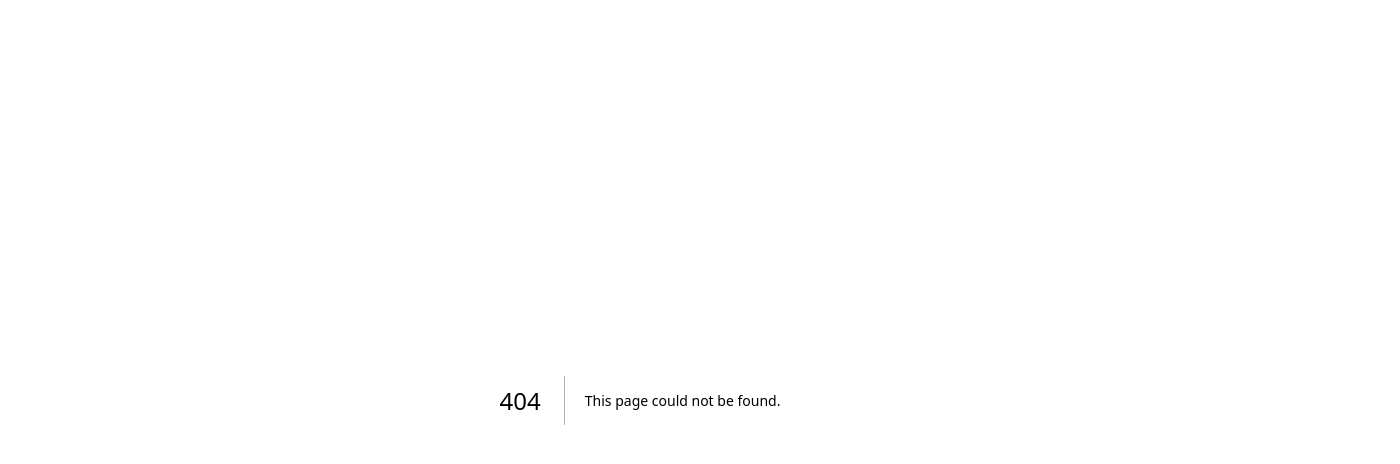
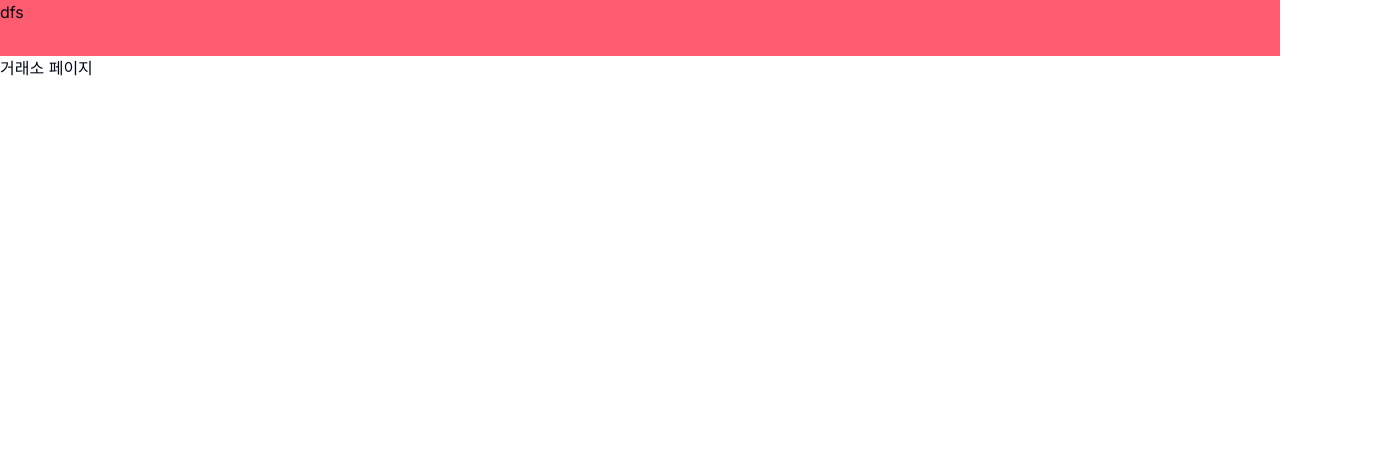
Before and after one commit to orrnrr/orrnrr-web, a Next.js app: page /exchange in a window 1280 px wide. Before the commit this address had no page. Shown: the top 464 px of the page, 1400 px wide, since content can reach past the window. Built offline with nearby package versions, Linux system fonts and the light colour scheme.

Commit message:
ui: header layout 구성

```diff
--- /dev/null
+++ b/app/exchange/page.tsx
@@ -0,0 +1,3 @@
+export default function Exchange() {
+  return <>거래소 페이지</>;
+}
--- a/app/globals.css
+++ b/app/globals.css
@@ -13,7 +13,7 @@
     --popover: 0 0% 100%;
     --popover-foreground: 222.2 84% 4.9%;
 
-    --primary: 222.2 47.4% 11.2%;
+    --primary: 353 100% 68%; /* 임시로 변경 추후 수정 */
     --primary-foreground: 210 40% 98%;
 
     --secondary: 210 40% 96.1%;
--- a/app/layout.tsx
+++ b/app/layout.tsx
@@ -1,6 +1,7 @@
 import type { Metadata } from "next";
 import { Inter } from "next/font/google";
 import "./globals.css";
+import Header from "@/components/common/header/Header";
 
 const inter = Inter({ subsets: ["latin"] });
 
@@ -16,7 +17,10 @@ export default function RootLayout({
 }>) {
   return (
     <html lang="en">
-      <body className={inter.className}>{children}</body>
+      <body className={inter.className}>
+        <Header />
+        {children}
+      </body>
     </html>
   );
 }
--- /dev/null
+++ b/components/common/header/Header.tsx
@@ -0,0 +1,7 @@
+export default function Header() {
+  return (
+    <header className="bg-primary w-full h-14">
+      <div className="w-[1400px]">dfs</div>
+    </header>
+  );
+}
```
